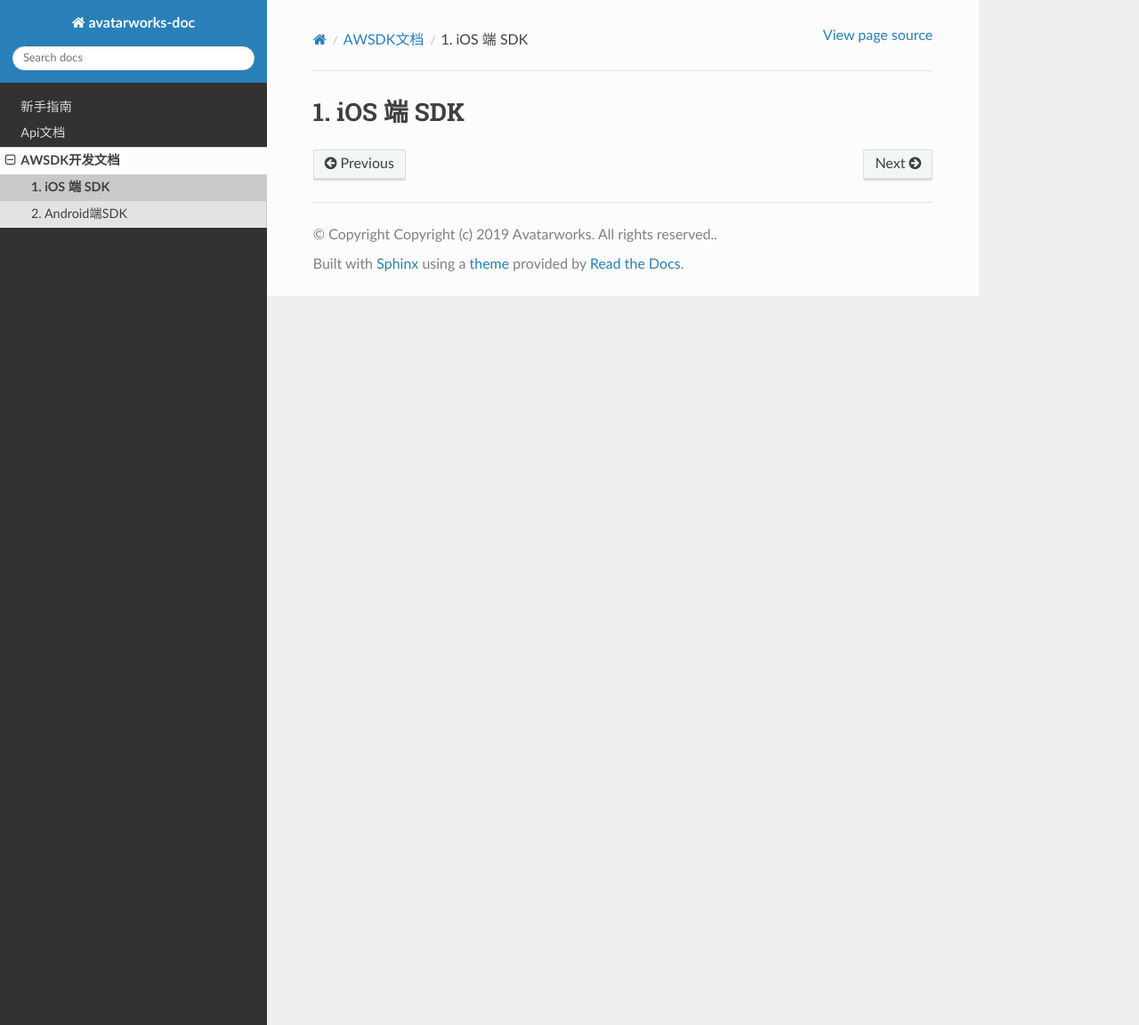
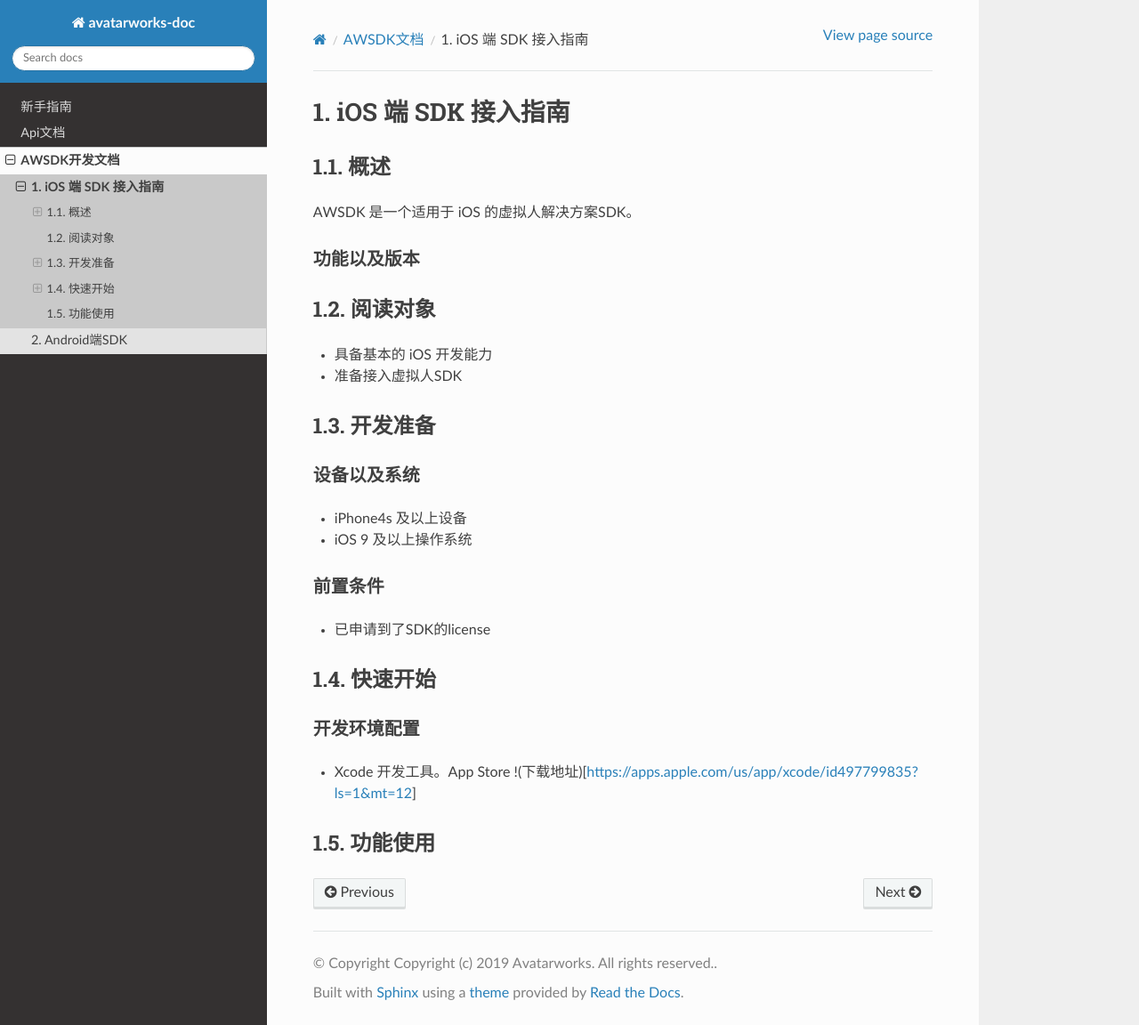
Before and after one commit to avatarworks/doc, a Sphinx documentation site: the page built from source/awsdk/ios.rst, in a window 1280 px wide and 1152 px high. Shown: the whole window at 89% size. Built offline with Sphinx 7.4.7 and the Read the Docs theme 2.0.0, drawn with Linux system fonts in a browser that asks for light colours.

Commit message:
Update ios.rst

```diff
--- a/source/awsdk/ios.rst
+++ b/source/awsdk/ios.rst
@@ -1,2 +1,40 @@
-iOS 端 SDK
+iOS 端 SDK 接入指南
 =======================
+
+概述
+--------------------
+AWSDK 是一个适用于 iOS 的虚拟人解决方案SDK。
+
+功能以及版本
+~~~~~~~~
+
+
+
+阅读对象
+--------------------
+
+- 具备基本的 iOS 开发能力
+- 准备接入虚拟人SDK
+
+开发准备
+--------------------
+
+设备以及系统
+~~~~~~~~
+
+- iPhone4s 及以上设备
+- iOS 9 及以上操作系统
+
+前置条件
+~~~~~~~~
+
+- 已申请到了SDK的license
+
+快速开始
+--------------------
+开发环境配置
+~~~~~~~~
+- Xcode 开发工具。App Store !(下载地址)[https://apps.apple.com/us/app/xcode/id497799835?ls=1&mt=12]
+
+功能使用
+--------------------
```
